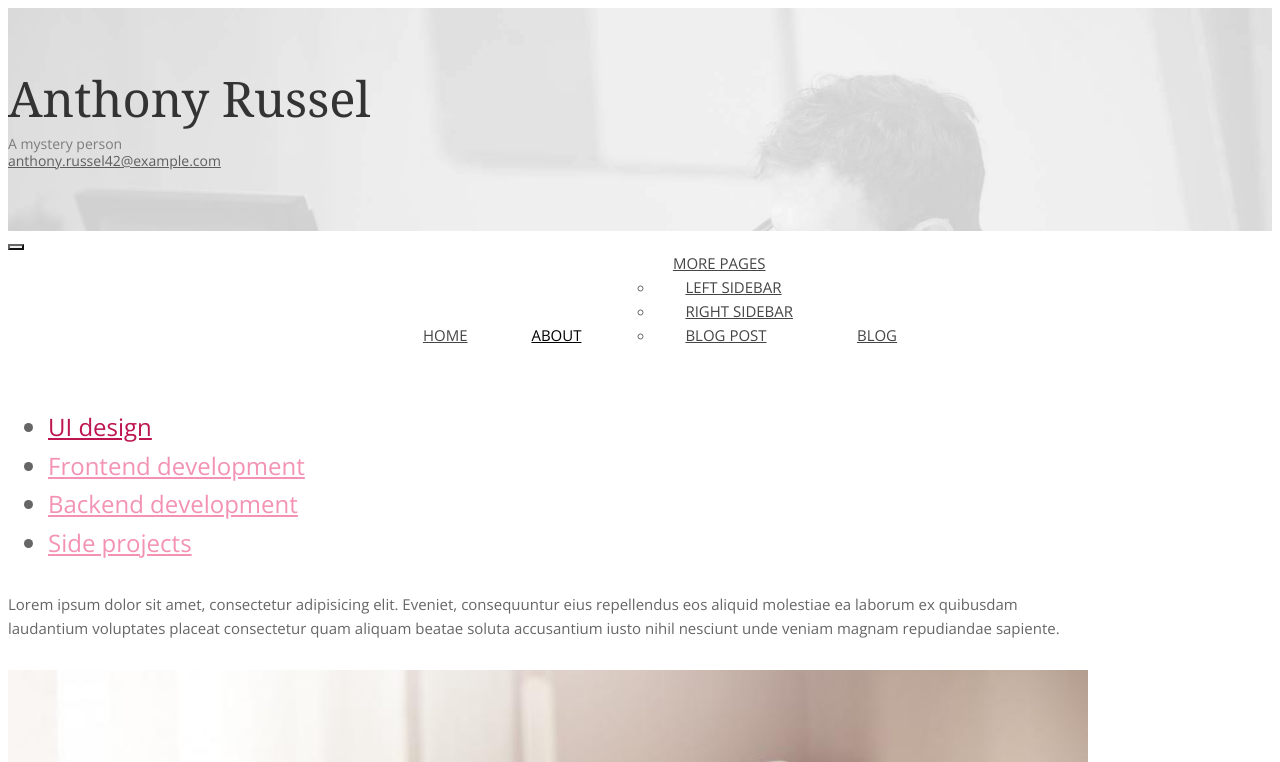
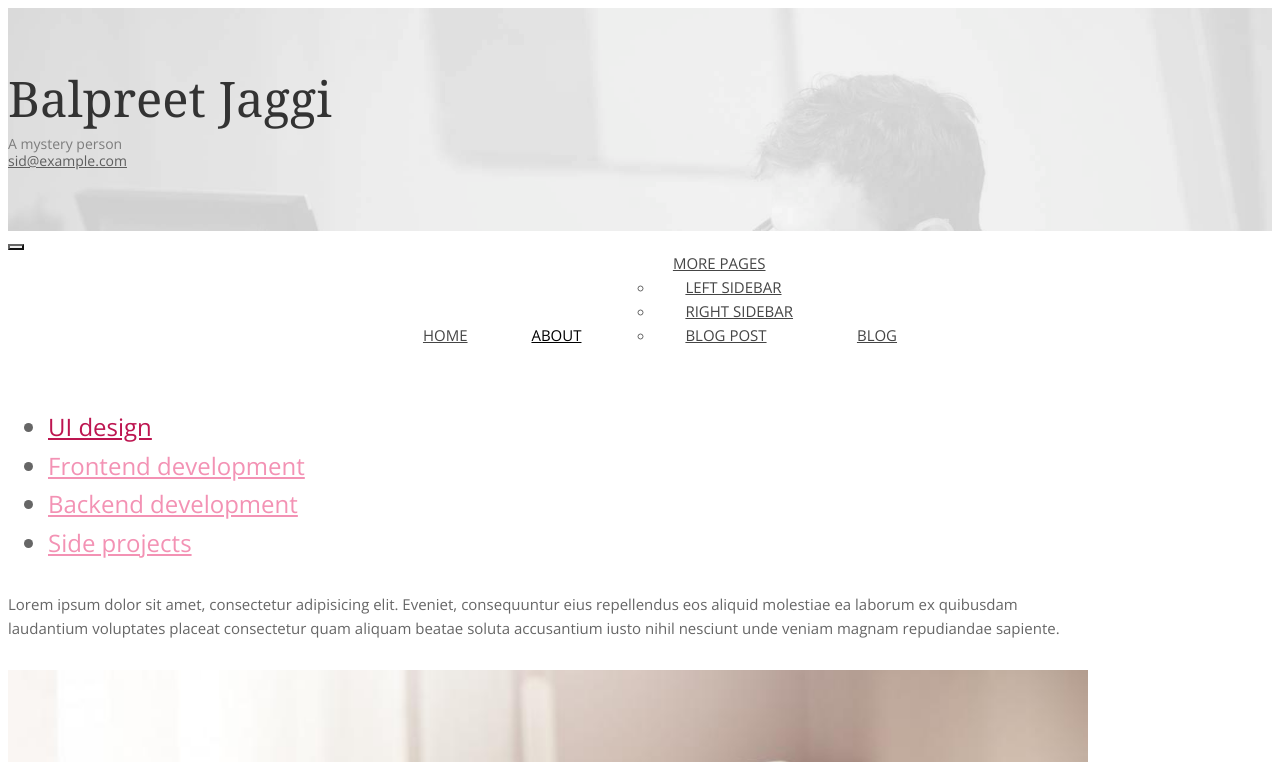
Before and after one commit to bjaggi-sag/bjaggi-sag.github.io, a plain HTML site: page about.html in a window 1280 px wide. Shown: the top 762 px of the page. Drawn offline with nearby package versions, Linux system fonts and the light colour scheme; some icons are missing; a web font is replaced by a local one.

Commit message:
Changed names in about

```diff
--- a/about.html
+++ b/about.html
@@ -36,10 +36,10 @@
     <header id="header">
       <div id="head" class="parallax" parallax-speed="1">
         <h1 id="logo" class="text-center">
-          <span class="title">Anthony Russel</span>
+          <span class="title">Balpreet Jaggi</span>
           <span class="tagline"
             >A mystery person<br />
-            <a href="">anthony.russel42@example.com</a></span
+            <a href="">sid@example.com</a></span
           >
         </h1>
       </div>
```
